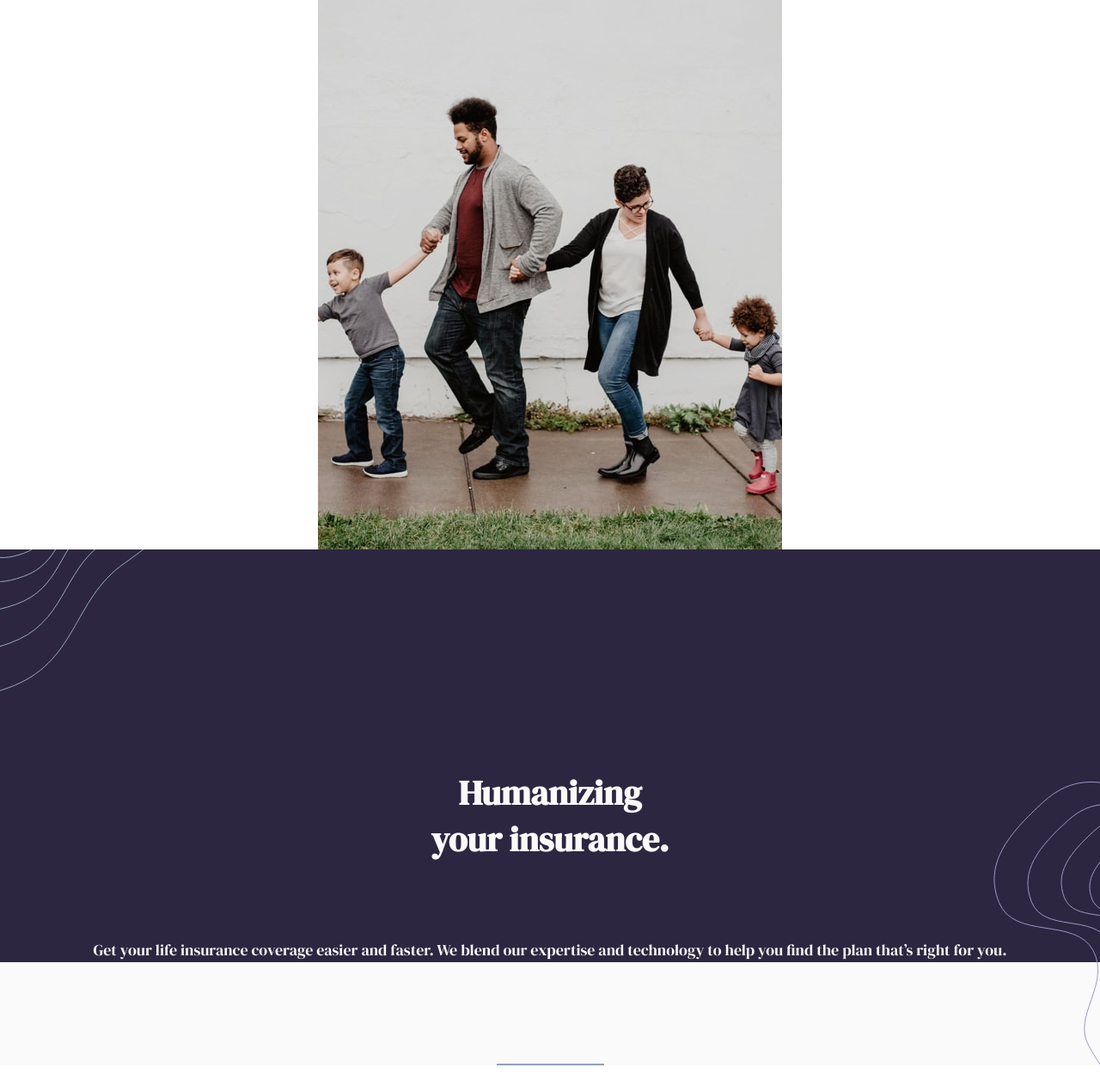
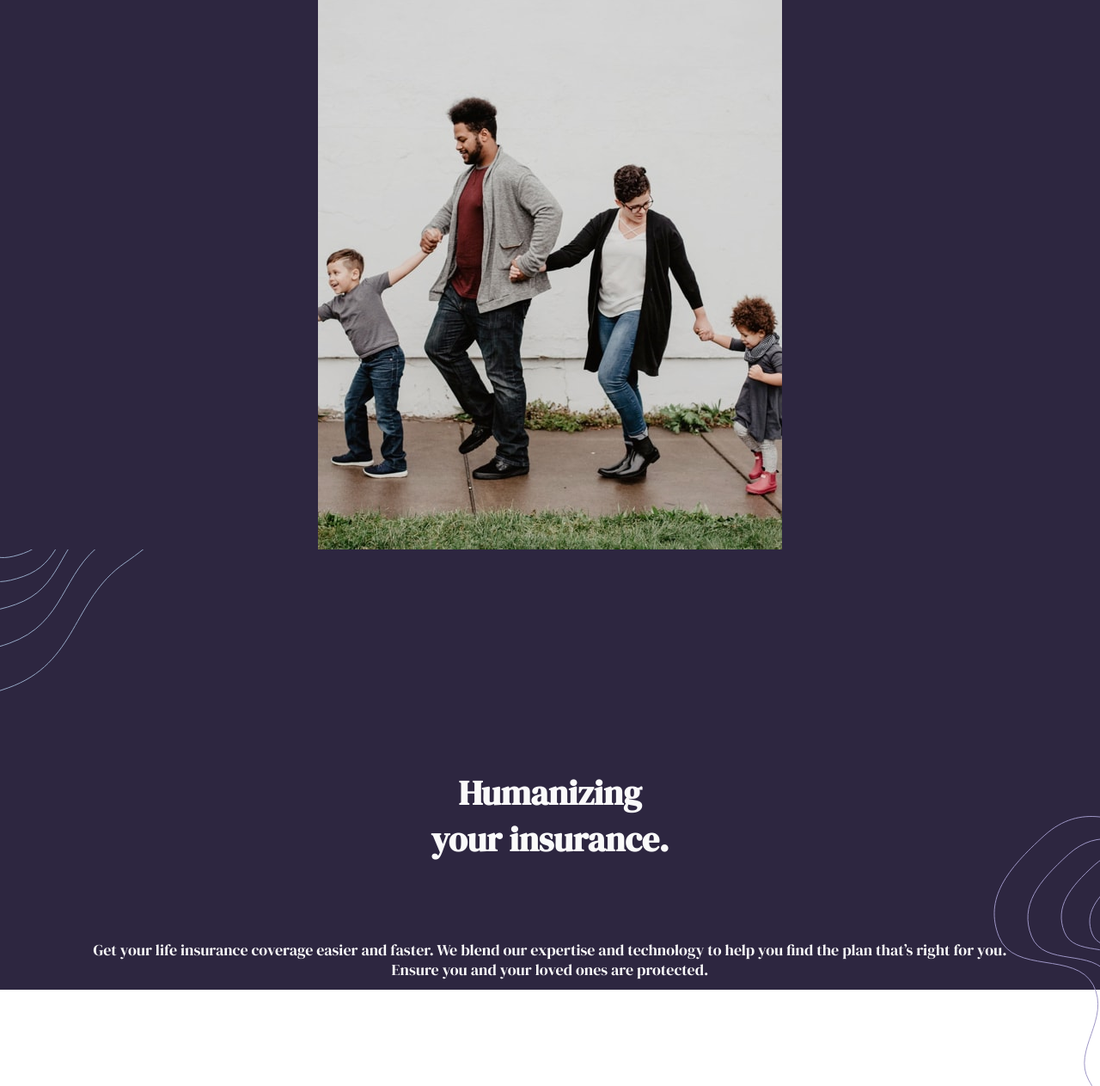
Before and after one commit to MarianaReis1/Insure, a plain HTML site: page index.html in a window 1280 px wide. Shown: the part 98-1361 px from the top of the page at 86% size. Drawn offline with Linux system fonts and the light colour scheme.

Commit message:
image problem fixed

```diff
--- a/index.html
+++ b/index.html
@@ -28,7 +28,7 @@
   </nav>
 
 
-  <figure>
+  <figure class="introImages">
     <img class="introImageSmall" src="./images/image-intro-mobile.png" alt="Family">
     <img class="introImageBig" src="./images/image-intro-desktop.png" alt="Family">
   </figure>
--- a/styles/style.scss
+++ b/styles/style.scss
@@ -1,5 +1,11 @@
 @import './allSassFiles/variablesAndMixins';
 @import './allSassFiles/mediaQuery1';
+
+
+//TO DO
+// 1 @min-width 500px (keeping the same layout but adjust some spacing, font and box sizes)
+
+// 2 @min-width 900px or 100px for desktop with the new layout
 
 
 // basic reset
@@ -71,6 +77,10 @@ body {
     }
 }
 
+.introImages{
+    background-color: $primaryColor1;
+}
+
 .introImageSmall {
     display: block;
     margin: auto;
@@ -80,7 +90,8 @@ body {
     display: none;
 }
 
-@media all and (min-width: 375px){
+
+@media all and (min-width: 500px){
     .introImageSmall {
         display: none;
     }
@@ -97,11 +108,11 @@ body {
         url(../images/bg-pattern-intro-left-mobile.svg),
         url(../images/bg-pattern-intro-right-mobile.svg),
         url(../images/line.jpeg),
-        linear-gradient($primaryColor1 80%, $neutralColor3 20%);
+        linear-gradient($primaryColor1 80%, white 20%);
     background-position: left top, right bottom, center bottom;
     background-repeat: no-repeat;
     background-size: auto, auto, 125px;
-    height: 75vh;
+    height: 80vh;
 
     h1,
     p,
```
Also changed, not shown: styles/style.css, 1 other file.
